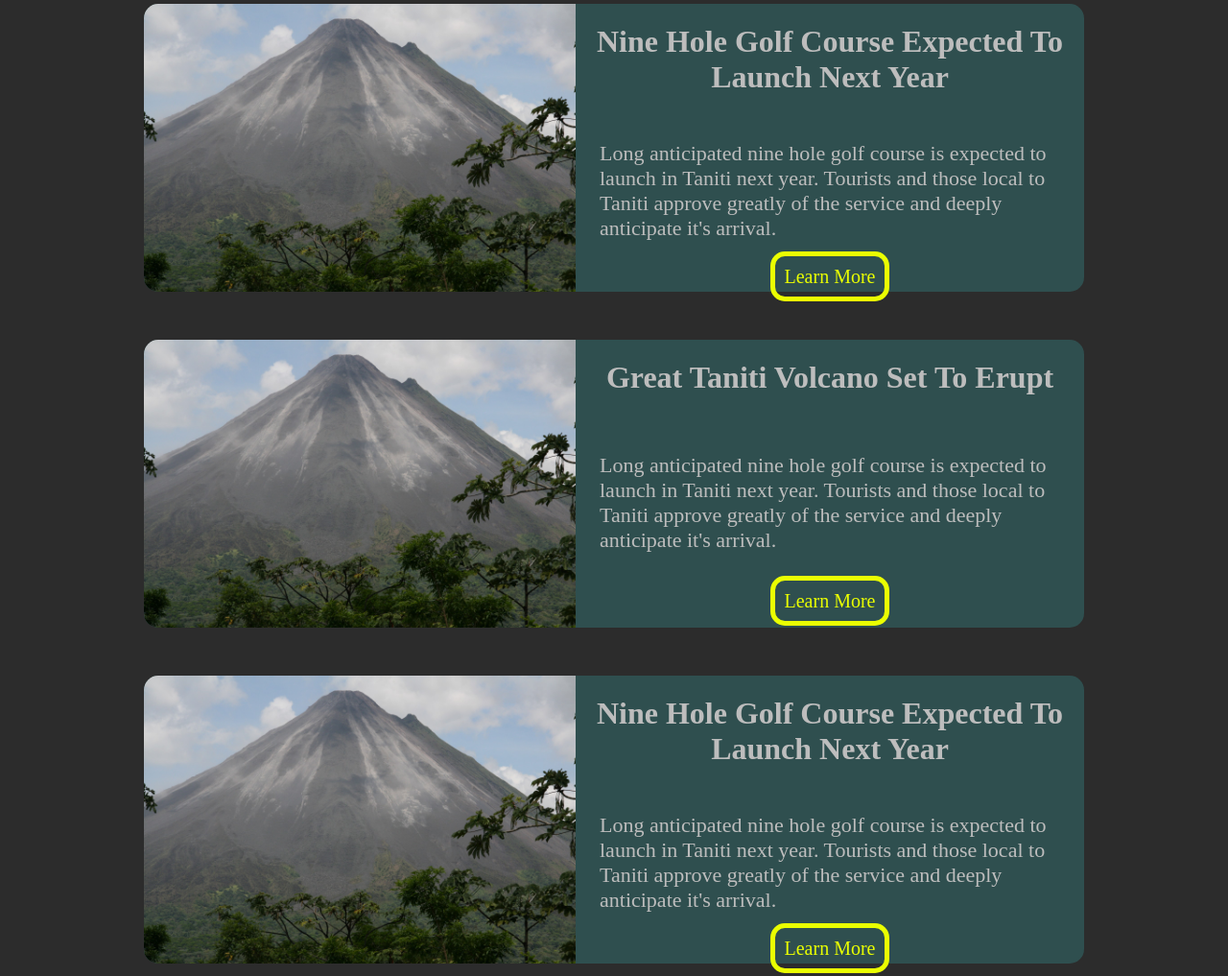
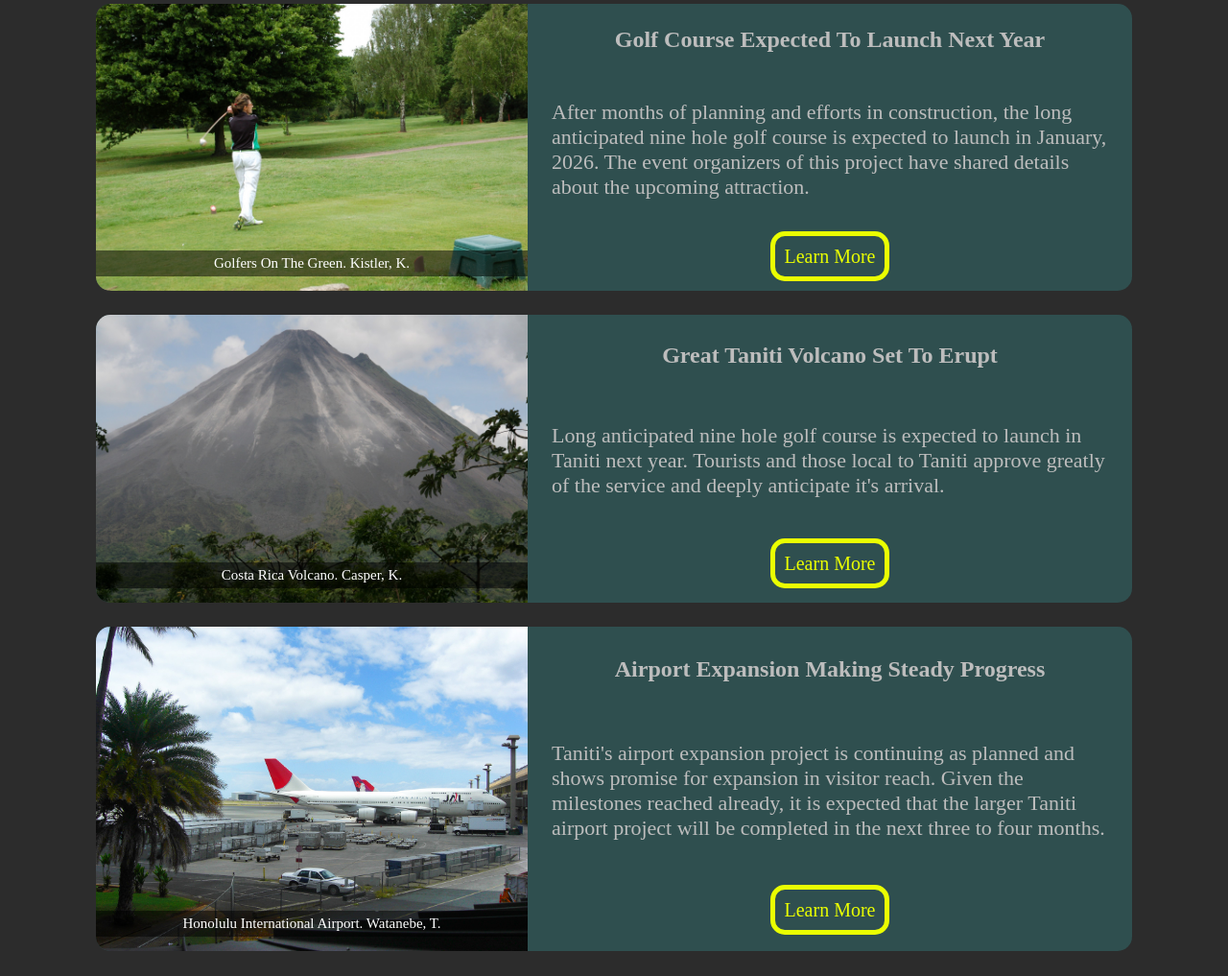
Before and after one commit to NolanMielke/D479-Website, a plain HTML site: page news.html in a window 1280 px wide. Shown: the part 271-1288 px from the top of the page at 96% size. Drawn offline with Linux system fonts and the light colour scheme.

Commit message:
Fixed CSS and added content
Updated news articles and added new pictures for news. Revised content for news. Corrected CSS.

```diff
--- a/css/style.css
+++ b/css/style.css
@@ -71,8 +71,7 @@ nav {
 }
 
     nav a {
-        margin-right: 15px;
-        margin-left: 15px;
+        margin: 0px 15px 0px 15px;
         text-decoration: none;
         border: 5px solid var(--Highlight);
         border-radius: 15px;
@@ -157,9 +156,15 @@ label {
     margin: auto 0px auto 0px;
 }
 
+.a-sec {
+  position: relative;
+}
+
 .article {
   display: grid;
-  margin: 50px;
+  max-width: 1100px;
+  align-items: center;
+  margin: 25px auto 25px auto;
   background-color: darkslategray;
   border-radius: 15px;
   grid-template-areas:
@@ -169,7 +174,11 @@ label {
 }
 
 .article p {
-  margin-left: 25px;
+  margin: auto 25px auto 25px;
+}
+
+.article h1 {
+  margin: auto 0px auto 0px;
 }
 
 .a-img {
@@ -261,6 +270,21 @@ p {
   text-align: center;
 }
 
+.caption {
+  color: white;
+  background-color: rgba(0, 0, 0, 0.5);
+  font-size: 15px;
+  padding: 5px 0px 5px 0px;
+  position: absolute;
+  bottom: 15px;
+  width: 450px;
+  text-align: center;
+}
+
+.a-img .text {
+  max-width: 450px;
+}
+
 /* Number text (1/3 etc) */
 .numbertext {
   color: #f2f2f2;
--- a/news.html
+++ b/news.html
@@ -21,33 +21,41 @@
       </nav>
 </section>
 <main>
-
+<section class="a-sec">
   <div class="article">
-    <img src="img\costa-rica-volcano-1392539786Dtx.jpg" class="a-img">
-      <h1>Nine Hole Golf Course Expected To Launch Next Year</h1>
-        <p>Long anticipated nine hole golf course is expected to launch in Taniti next year. Tourists and those local to Taniti approve greatly of the service and deeply anticipate it's arrival.</p>
+    <img src="img\lady-golfer-in-action.jpg" class="a-img">
+      <div class="caption">Golfers On The Green. Kistler, K.</div>
+        <h1>Golf Course Expected To Launch Next Year</h1>
+          <p>After months of planning and efforts in construction, the long anticipated nine hole golf course is expected to launch in January, 2026. The event organizers of this project have shared details about the upcoming attraction.</p>
             <nav id="nav">
               <a href="">Learn More</a>
             </nav>
   </div>
+</section>
 
+<section class="a-sec">
   <div class="article">
     <img src="img\costa-rica-volcano-1392539786Dtx.jpg" class="a-img">
+      <div class="caption">Costa Rica Volcano. Casper, K.</div>
         <h1>Great Taniti Volcano Set To Erupt</h1>
           <p>Long anticipated nine hole golf course is expected to launch in Taniti next year. Tourists and those local to Taniti approve greatly of the service and deeply anticipate it's arrival.</p>
             <nav id="nav">
               <a href="">Learn More</a>
             </nav>
   </div>
+</section>
 
+<section class="a-sec">
   <div class="article">
-    <img src="img\costa-rica-volcano-1392539786Dtx.jpg" class="a-img">
-      <h1>Nine Hole Golf Course Expected To Launch Next Year</h1>
-        <p>Long anticipated nine hole golf course is expected to launch in Taniti next year. Tourists and those local to Taniti approve greatly of the service and deeply anticipate it's arrival.</p>
+    <img src="img\honolulu-international-airport.jpg" class="a-img">
+      <div class="caption">Honolulu International Airport. Watanebe, T.</div>
+        <h1>Airport Expansion Making Steady Progress</h1>
+          <p>Taniti's airport expansion project is continuing as planned and shows promise for expansion in visitor reach. Given the milestones reached already, it is expected that the larger Taniti airport project will be completed in the next three to four months.</p>
             <nav id="nav">
               <a href="">Learn More</a>
             </nav>
   </div>
+</section>
 
 </main>
 <footer>
@@ -55,7 +63,6 @@
     <p>Author: Nolan Mielke<br>
     Taniti Travel Site<br>
     &copy; 2025</p>
-    <script src="js/main.js"></script>
   </footer>
   </body>
 </html>
```
Also changed, not shown: contact.html (+4 -5 lines), faq.html (+0 -1 lines), img/honolulu-international-airport.jpg (added), img/lady-golfer-in-action.jpg (added). Lines whose indentation alone changed are shown as unchanged.
